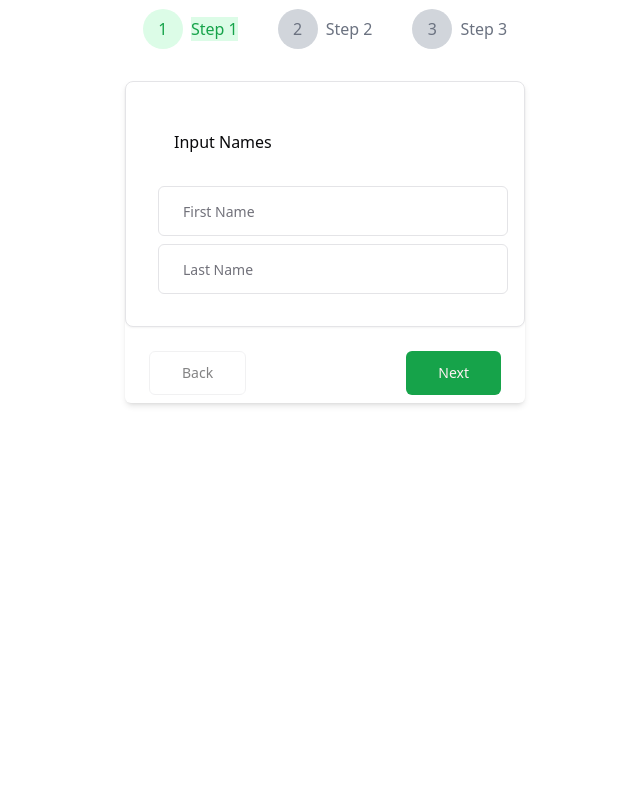
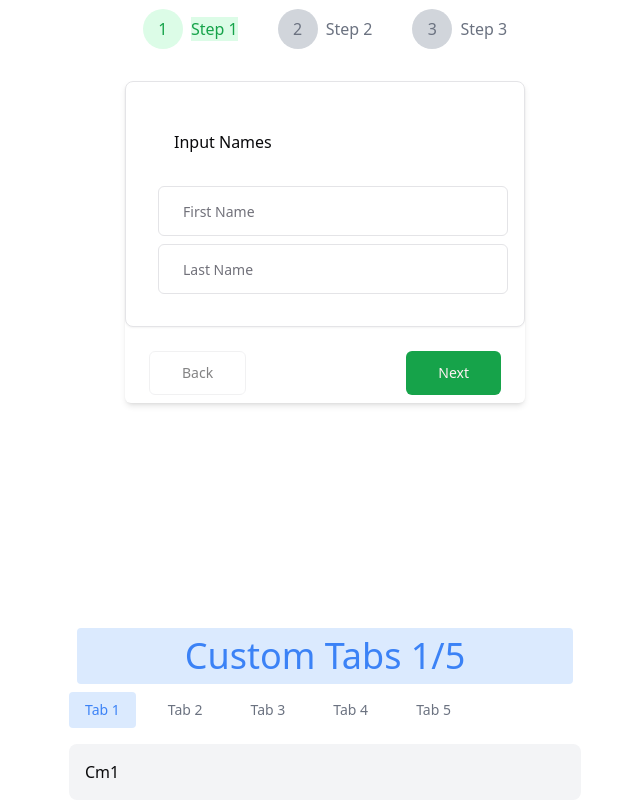
Before and after one commit to awebcode/nextjs-formhook-zod-multistep-form, a Next.js app: page / in a window 1280 px wide. Shown: the part 212-1012 px from the top of the page, without its empty margins (315-955 px from the left). Before the commit the page ends 800 px from the top, so only its background shows below. Built offline with nearby package versions, Linux system fonts and the light colour scheme.

Commit message:
nextjs-multistep-form-zod added metatags v4 & adding custom tabs

```diff
--- a/app/globals.css
+++ b/app/globals.css
@@ -2,51 +2,7 @@
 @tailwind components;
 @tailwind utilities;
 
-@layer base {
-  :root {
-    --background: 0 0% 100%;
-    --foreground: 20 14.3% 4.1%;
-    --card: 0 0% 100%;
-    --card-foreground: 20 14.3% 4.1%;
-    --popover: 0 0% 100%;
-    --popover-foreground: 20 14.3% 4.1%;
-    --primary: 47.9 95.8% 53.1%;
-    --primary-foreground: 26 83.3% 14.1%;
-    --secondary: 60 4.8% 95.9%;
-    --secondary-foreground: 24 9.8% 10%;
-    --muted: 60 4.8% 95.9%;
-    --muted-foreground: 25 5.3% 44.7%;
-    --accent: 60 4.8% 95.9%;
-    --accent-foreground: 24 9.8% 10%;
-    --destructive: 0 84.2% 60.2%;
-    --destructive-foreground: 60 9.1% 97.8%;
-    --border: 20 5.9% 90%;
-    --input: 20 5.9% 90%;
-    --ring: 20 14.3% 4.1%;
-    --radius: 0.5rem;
-    --chart-1: 12 76% 61%;
-    --chart-2: 173 58% 39%;
-    --chart-3: 197 37% 24%;
-    --chart-4: 43 74% 66%;
-    --chart-5: 27 87% 67%;
-  }
 
-  .dark {
-    --background: nd: 24 5.4% 63.9%;
-    --accent: 12 6.5% 15.1%;
-    --accent-foreground: 60 9.1% 97.8%;
-    --destructive: 0 62.8% 30.6%;
-    --destructive-foreground: 60 9.1% 97.8%;
-    --border: 12 6.5% 15.1%;
-    --input: 12 6.5% 15.1%;
-    --ring: 35.5 91.7% 32.9%;
-    --chart-1: 220 70% 50%;
-    --chart-2: 160 60% 45%;
-    --chart-3: 30 80% 55%;
-    --chart-4: 280 65% 60%;
-    --chart-5: 340 75% 55%;
-  }
-}
 @layer base {
   :root {
     --background: 0 0% 100%;
@@ -111,4 +67,5 @@
   body {
     @apply bg-background text-foreground;
   }
+
 }
--- a/app/layout.tsx
+++ b/app/layout.tsx
@@ -79,7 +79,7 @@ export default function RootLayout({
     <html lang="en">
       <body className={`${geistSans.variable} ${geistMono.variable}`}>
         <StepProvider>
-          {children}
+            {children}
         </StepProvider>
       </body>
     </html>
--- a/app/page.tsx
+++ b/app/page.tsx
@@ -1,13 +1,12 @@
-import Input from "@/components/Input";
 import { MultiStepForm } from "@/components/multistep/MultiStepForm";
-import ServiceWorker from "@/worker/ServiceWorker";
-import Link from "next/link";
+import TabComponent from "@/components/tabs/CustomTab";
 
 export default function Home() {
   return (
     <>
       {/* <ServiceWorker /> */}
-      <MultiStepForm/>
+      <MultiStepForm />
+      <TabComponent />
       {/* <Link href="/blogs">Blogs</Link>
       <Link href="/about">About</Link>
     <Input/> */}
--- /dev/null
+++ b/components/tabs/CustomTab.tsx
@@ -0,0 +1,91 @@
+"use client"
+import React, { useState } from 'react';
+import { motion, AnimatePresence } from 'framer-motion';
+
+// Define your content components
+const Cm1 = () => <div>Cm1</div>;
+const Cm2 = () => <div>Cm2</div>;
+const Cm3 = () => <div>Cm3</div>;
+const Cm4 = () => <div>Cm4</div>;
+const Cm5 = () => <div>Cm5</div>;
+
+// Define your tabs with content components
+const tabs = [
+    { id: 'tab1', label: 'Tab 1', content: <Cm1 /> },
+    { id: 'tab2', label: 'Tab 2', content: <Cm2 /> },
+    { id: 'tab3', label: 'Tab 3', content: <Cm3 /> },
+    { id: 'tab4', label: 'Tab 4', content: <Cm4 /> },
+    { id: 'tab5', label: 'Tab 5', content: <Cm5 /> },
+];
+
+const TabComponent = () => {
+    const [activeTab, setActiveTab] = useState(0);
+
+    // Find the active tab data
+    const activeTabData = React.useMemo(() => {
+
+        return tabs.find((_, index) => index === activeTab)?.content
+    }
+        , [activeTab]);
+
+
+    React.useEffect(() => {
+        const handler = (event: KeyboardEvent) => {
+            if (['ArrowRight', 'ArrowUp'].includes(event.key)) {
+                setActiveTab((activeTab + 1) % tabs.length);
+            } else if (['ArrowLeft', 'ArrowDown'].includes(event.key)) {
+                setActiveTab((activeTab - 1 + tabs.length) % tabs.length);
+            }
+        }
+
+        window.focus();
+        // Ensure the document has focus
+        document.addEventListener('keydown', handler)
+        return () => {
+            document.removeEventListener('keydown', handler)
+        }
+    }, [activeTab])
+    return (
+        <div className="w-full max-w-lg mx-auto mt-10">
+            <h1 className='text-2xl md:text-4xl rounded-sm selection:bg-orange-300 m-2 text-center bg-blue-100 text-blue-500 py-2'>Custom Tabs {activeTab+1 + "/" + tabs.length}</h1>
+            <div className="flex space-x-4 border-b-1 border-gray-100 ">
+                {tabs.map((tab, index) => (
+                    <motion.button
+                        initial={{ opacity: 0 }}
+                        animate={{ opacity: 1 }}
+                        transition={{ duration: 0.3 }}
+                        onTap={() => setActiveTab(index)}
+
+                        whileTap={{ scale: 1.8 }}
+                        key={tab.id}
+                        className={` py-2 px-4 text-sm font-medium ${activeTab === index
+                            ? 'bg-blue-100 text-blue-500 rounded-sm'
+                            : 'text-gray-500'
+                            }`}
+                    >
+                        {tab.label}
+                    </motion.button>
+                ))}
+            </div>
+
+            <div className="mt-4">
+                <AnimatePresence mode='wait'  >
+                    {activeTabData && (
+                        <motion.div
+                            key={activeTab}
+                            initial={{ opacity: 0, x: -20 }}
+                            animate={{ opacity: 1, x: 0 }}
+                            exit={{ opacity: 0, x: 20 }}
+                            transition={{ duration: 0.3 }}
+                            className="p-4 bg-gray-100 rounded-lg"
+                        >
+                            {activeTabData}
+                        </motion.div>
+                    )}
+                </AnimatePresence>
+            </div>
+        </div>
+    );
+};
+
+export default TabComponent;
--- a/package.json
+++ b/package.json
@@ -16,6 +16,7 @@
     "@radix-ui/react-slot": "^1.1.0",
     "class-variance-authority": "^0.7.0",
     "clsx": "^2.1.1",
+    "framer-motion": "^11.3.30",
     "is-docker": "^3.0.0",
     "lucide-react": "^0.436.0",
     "next": "^14.2.6",
```
Also changed, not shown: 1 other file (tests, documents, lock files or other folders).
